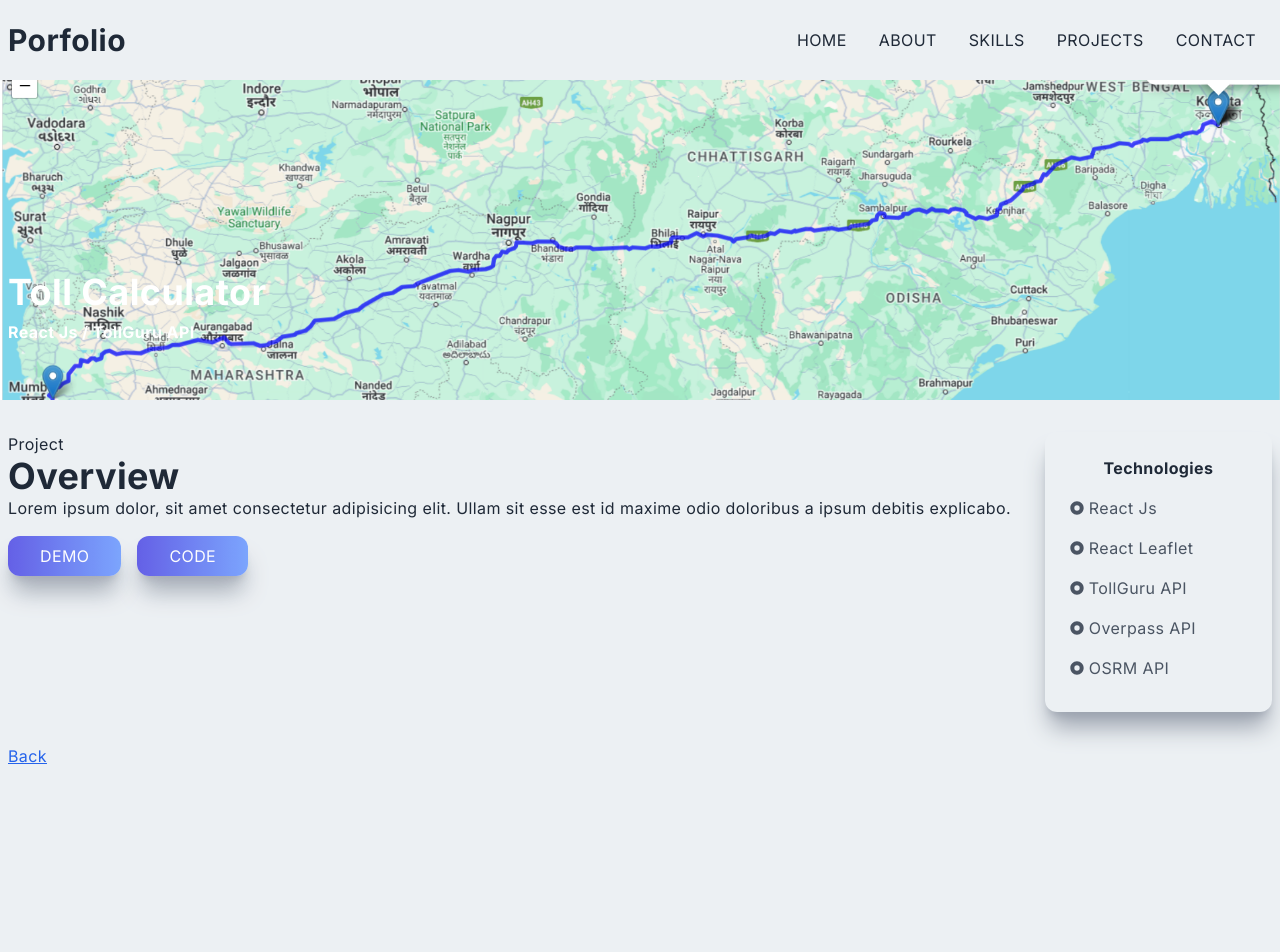
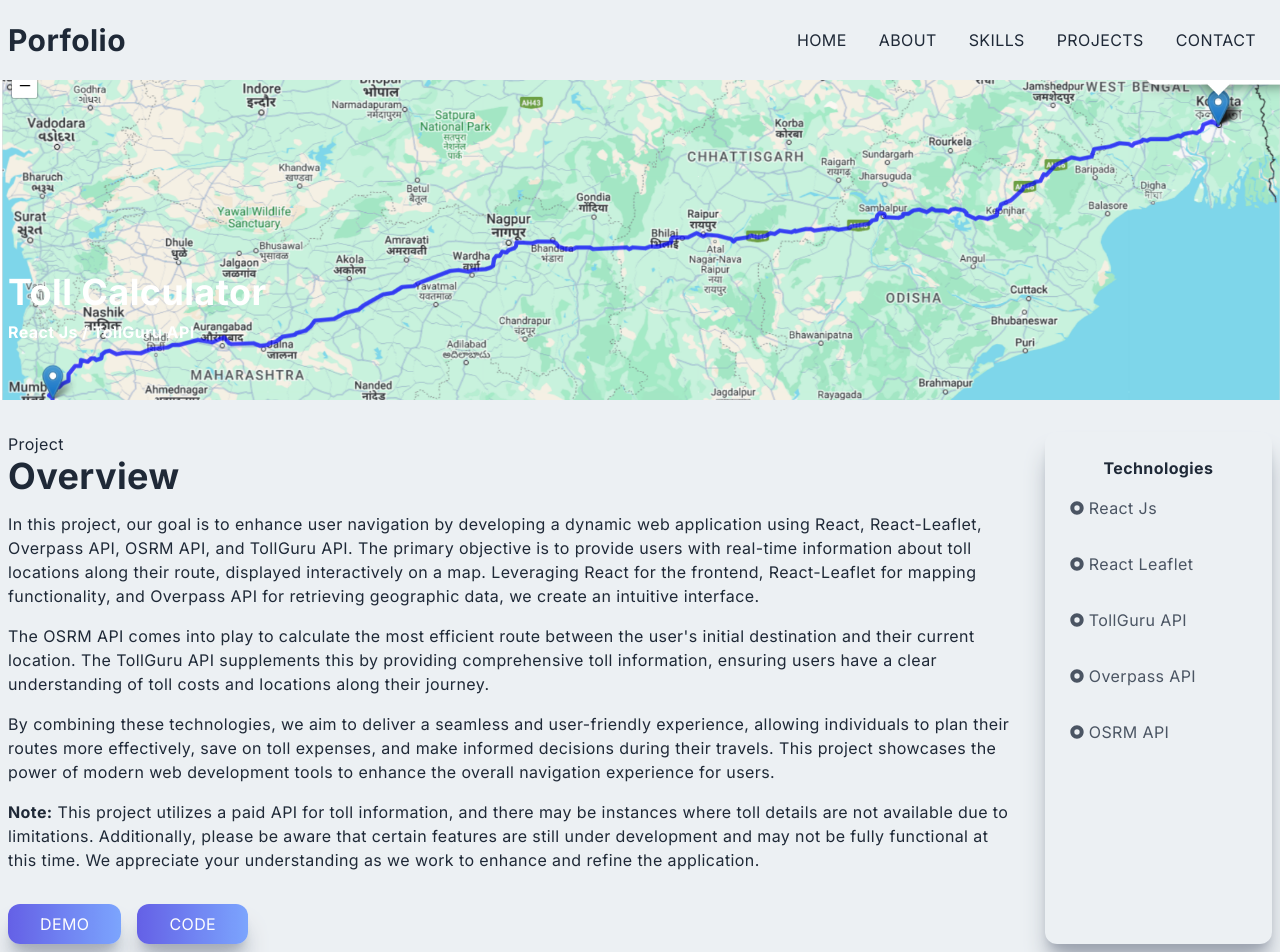
Before and after one commit to Kirtiraj17/my-portfolio, a Next.js app: page /toll-calculator in a window 1280 px wide. Shown: the top 952 px of the page. Before the commit the page ends 800 px from the top, so only its background shows below. Built offline with nearby package versions, Linux system fonts and the light colour scheme.

Commit message:
added info

```diff
--- a/src/app/(components)/About.jsx
+++ b/src/app/(components)/About.jsx
@@ -5,21 +5,32 @@ const About = () => {
   return (
     <div id="about" className="w-full md:h-screen p-2 py-16 flex items-center">
       <div className="w-full mx-auto max-w-7xl">
+        <h2 className="text-blue-600 mb-4">About</h2>
+        <span className="text-2xl font-bold mb-4">Who I Am</span>
         <div className="m-auto max-w-7xl md:flex md:justify-between my-4">
           <div className="mb-4 md:basis-2/3 md:mr-8">
-            <h2 className="text-blue-600 mb-4">About</h2>
-            <span className="text-2xl font-bold mb-4">Who I Am</span>
             <p className="my-4">
-              Lorem ipsum dolor sit amet consectetur adipisicing elit. Corporis
-              eligendi at sunt blanditiis. Hic laboriosam maiores qui
-              dignissimos eius, totam enim tempore cumque voluptate dicta
-              tempora labore numquam magnam veritatis.
+              Experienced and driven Frontend Developer equipped with
+              exceptional skills in designing and executing visually captivating
+              and user-friendly websites. Demonstrated proficiency in HTML, CSS,
+              JavaScript, and ReactJs..
             </p>
             <p className="mb-4">
-              Lorem ipsum dolor sit amet consectetur adipisicing elit. Corporis
-              eligendi at sunt blanditiis. Hic laboriosam maiores qui
-              dignissimos eius, totam enim tempore cumque voluptate dicta
-              tempora labore numquam magnam veritatis.
+              I am a passionate frontend developer based in India, with a strong
+              foundation in web development. I completed my Bachelor of
+              Engineering from Mumbai University in 2019, where I gained a
+              comprehensive understanding of software engineering principles.
+              Since then, I have been dedicated to honing my skills in frontend
+              technologies like JavaScript and React.
+            </p>
+            <p className="mb-4">
+              My journey in web development has equipped me with the expertise
+              to create engaging and user-friendly interfaces. I am constantly
+              exploring new technologies and methodologies to stay at the
+              forefront of the ever-evolving web development landscape. With a
+              keen eye for design and a commitment to delivering high-quality
+              user experiences, I am excited to contribute to innovative
+              projects and bring creative ideas to life.
             </p>
             <Link href={"#projects"} className="underline text-blue-600">
               Checkout some of my latest projects
--- a/src/app/(components)/Main.jsx
+++ b/src/app/(components)/Main.jsx
@@ -12,13 +12,16 @@ const Main = () => {
           </p>
           <h1 className="py-4 text-gray-700">
             <span className="block mb-3">
-              Hi, I&apos;m <span className="text-blue-600">Kirtiraj Gawale</span>
+              Hi, I&apos;m{" "}
+              <span className="text-blue-600">Kirtiraj Gawale</span>
             </span>
             <span>A Frontend Developer</span>
           </h1>
           <p className="py-4 text-gray-700 mx-auto max-w-[70%]">
-            Lorem ipsum dolor, sit amet consectetur adipisicing elit. Ullam sit
-            esse est id maxime odio doloribus a ipsum debitis explicabo.
+            Passionate about crafting seamless and engaging user interfaces, I
+            specialize in frontend technologies like JavaScript and React. My
+            goal is to transform ideas into intuitive and visually appealing web
+            experiences.
           </p>
           <div className="flex justify-center items-center py-4 mx-auto max-w-80">
             <div className="mb-4">
--- a/src/app/(components)/Projects.jsx
+++ b/src/app/(components)/Projects.jsx
@@ -9,13 +9,13 @@ const Projects = () => {
         <div className="md:grid md:grid-cols-2 gap-8 mt-8">
           <ProjectItem
             title={"Toll Calculator"}
-            description="React Js"
+            description="React Js / TollGuru API"
             imgUrl={"/assets/TollCalculator.png"}
             link={"/toll-calculator"}
           />
           <ProjectItem
             title={"React Movie App"}
-            description={"React Js"}
+            description={"React Js / Styled Components"}
             imgUrl={"/assets/ReactMovieApp.png"}
             link={"/react-movie-app"}
           />
--- a/src/app/react-movie-app/page.js
+++ b/src/app/react-movie-app/page.js
@@ -23,9 +23,30 @@ const ReactMovieApp = () => {
         <div className="col-span-4">
           <p>Project</p>
           <h2>Overview</h2>
-          <p>
-            Lorem ipsum dolor, sit amet consectetur adipisicing elit. Ullam sit
-            esse est id maxime odio doloribus a ipsum debitis explicabo.
+          <p className="my-4">
+            As a personal side project, I developed the React Movie App, a
+            movie-searching application designed to fetch comprehensive
+            movie-related information. The app utilises TheMovieDB API to
+            provide details such as cast, budget, and more for a wide range of
+            movies.
+          </p>
+          <p className="mb-4">
+            Users can effortlessly search for any movie and access detailed
+            information, including casting, budget, and other relevant details.
+            The tech stack used was ReactJS and Styled Components.
+          </p>
+          <p className="mb-4">
+            The primary goal of creating this project was to deepen my
+            understanding of React and its implementation. By working on a
+            real-world application that interacts with an external API, I gained
+            valuable insights into React's capabilities and learned how to
+            structure and develop a functional and responsive user interface.
+          </p>
+          <p className="mb-4">
+            The React Movie App stands as a testament to my hands-on experience
+            with React and showcases my ability to create a functional and
+            aesthetically pleasing application using modern frontend
+            technologies.
           </p>
           <button className="text-white opacity-90 hover:opacity-100 py-2 px-8 mt-4 mr-4">
             <Link
@@ -47,7 +68,7 @@ const ReactMovieApp = () => {
         <div className="col-span-4 md:col-span-1 shadow-xl shadow-gray-400 p-4 rounded-xl">
           <div className="p-2">
             <p className="text-center font-bold pb-2">Technologies</p>
-            <div className="grid grid-cols-3 md:grid-cols-1">
+            <div className="grid grid-cols-3 md:grid-cols-1 gap-4">
               <p className="text-gray-600 py-2 flex items-center">
                 <RiRadioButtonFill className="mr-1" />
                 React Js
--- a/src/app/toll-calculator/page.js
+++ b/src/app/toll-calculator/page.js
@@ -23,9 +23,38 @@ const TollCalculator = () => {
         <div className="col-span-4">
           <p>Project</p>
           <h2>Overview</h2>
-          <p>
-            Lorem ipsum dolor, sit amet consectetur adipisicing elit. Ullam sit
-            esse est id maxime odio doloribus a ipsum debitis explicabo.
+          <p className="my-4">
+            In this project, our goal is to enhance user navigation by
+            developing a dynamic web application using React, React-Leaflet,
+            Overpass API, OSRM API, and TollGuru API. The primary objective is
+            to provide users with real-time information about toll locations
+            along their route, displayed interactively on a map. Leveraging
+            React for the frontend, React-Leaflet for mapping functionality, and
+            Overpass API for retrieving geographic data, we create an intuitive
+            interface.
+          </p>
+          <p className="mb-4">
+            The OSRM API comes into play to calculate the most efficient route
+            between the user's initial destination and their current location.
+            The TollGuru API supplements this by providing comprehensive toll
+            information, ensuring users have a clear understanding of toll costs
+            and locations along their journey.
+          </p>
+          <p className="mb-4">
+            By combining these technologies, we aim to deliver a seamless and
+            user-friendly experience, allowing individuals to plan their routes
+            more effectively, save on toll expenses, and make informed decisions
+            during their travels. This project showcases the power of modern web
+            development tools to enhance the overall navigation experience for
+            users.
+          </p>
+          <p className="mb-4">
+            <b>Note:</b> This project utilizes a paid API for toll information, and
+            there may be instances where toll details are not available due to
+            limitations. Additionally, please be aware that certain features are
+            still under development and may not be fully functional at this
+            time. We appreciate your understanding as we work to enhance and
+            refine the application.
           </p>
           <button className="text-white opacity-90 hover:opacity-100 py-2 px-8 mt-4 mr-4">
             <Link
@@ -47,7 +76,7 @@ const TollCalculator = () => {
         <div className="col-span-4 md:col-span-1 shadow-xl shadow-gray-400 p-4 rounded-xl">
           <div className="p-2">
             <p className="text-center font-bold pb-2">Technologies</p>
-            <div className="grid grid-cols-3 md:grid-cols-1">
+            <div className="grid grid-cols-3 md:grid-cols-1 gap-4">
               <p className="text-gray-600 py-2 flex items-center">
                 <RiRadioButtonFill className="mr-1" />
                 React Js
```
